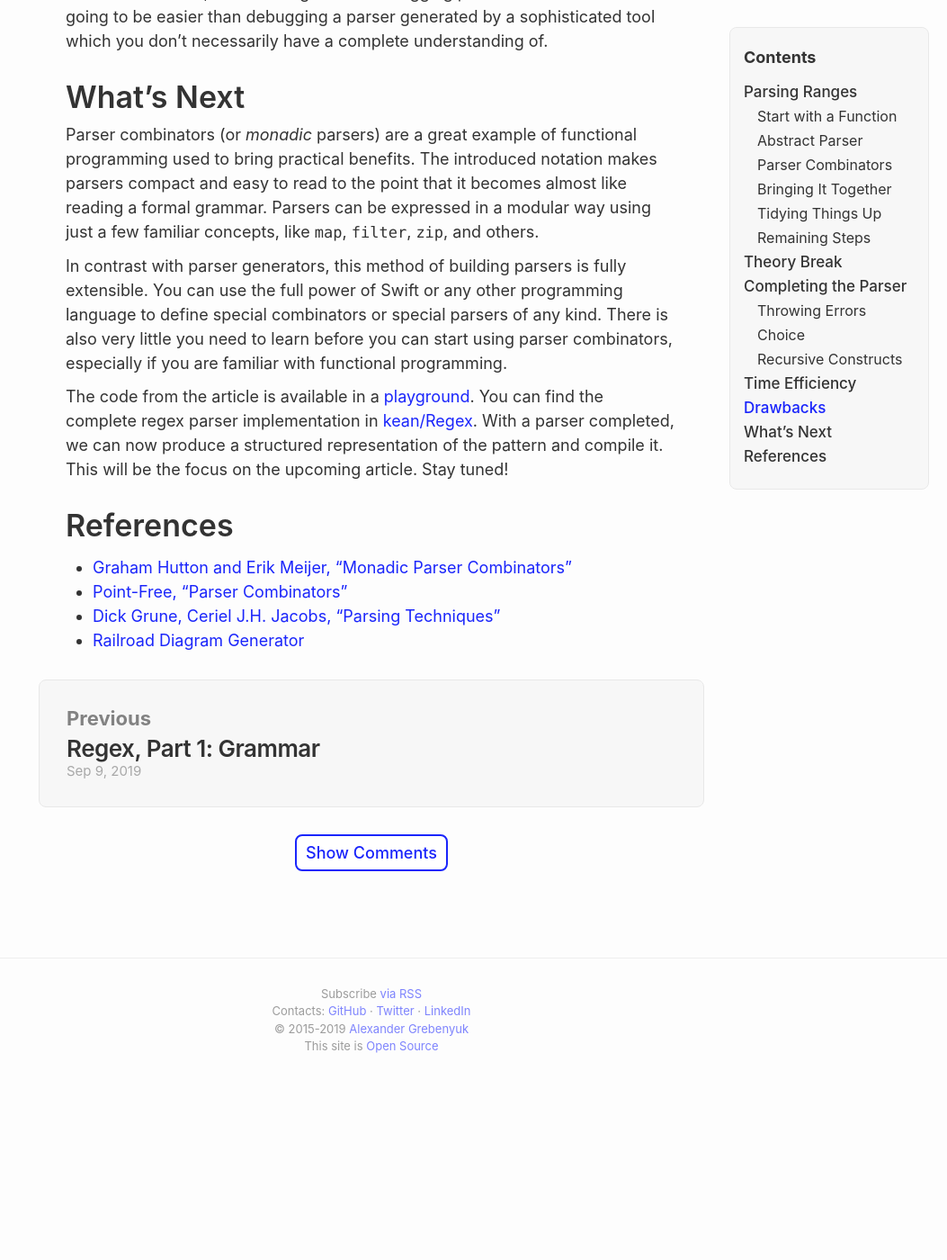
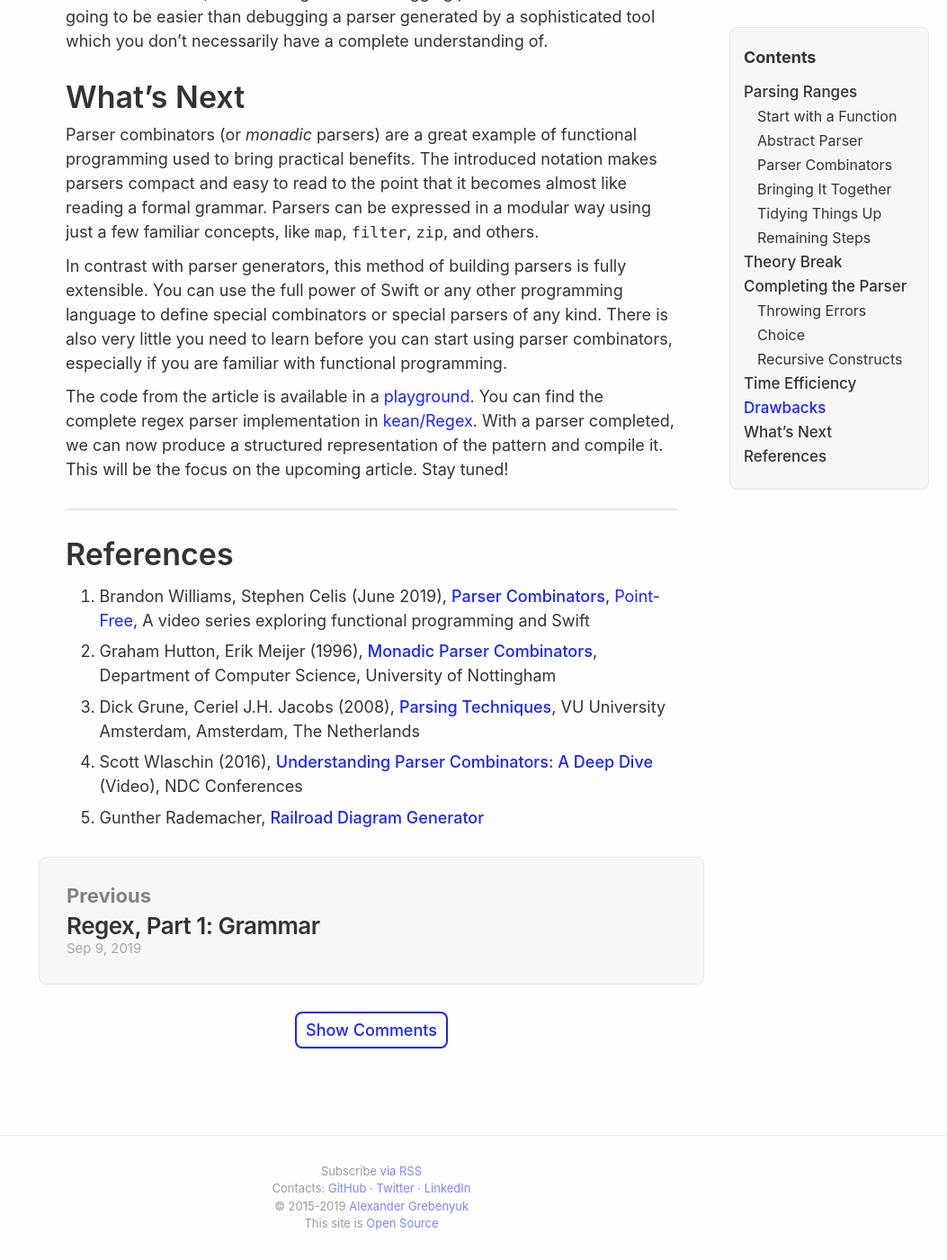
Before and after one commit to hyling/kean.github.io, a Jekyll site: the page built from _posts/2019-09-15-regex-parser.markdown, in a window 1280 px wide and 1400 px high, scrolled down 12831 px. Shown: the whole window at 90% size, without its empty margins (227-1280 px from the left). Built offline with Jekyll 4.4.1, drawn with Linux system fonts in a browser that asks for light colours; before the commit the page ends 14034 px from its top, so only the background shows below that.

Commit message:
A nicer way to display references

```diff
--- a/_posts/2019-09-15-regex-parser.markdown
+++ b/_posts/2019-09-15-regex-parser.markdown
@@ -513,9 +513,14 @@ In contrast with parser generators, this method of building parsers is fully ext
 
 The code from the article is available in a [playground]({{ site.url }}/playgrounds/parsers.zip). You can find the complete regex parser implementation in [kean/Regex](https://github.com/kean/Regex). With a parser completed, we can now produce a structured representation of the pattern and compile it. This will be the focus on the upcoming article. Stay tuned!
 
+<div class="References" markdown="1">
+
 ## References
 
-- [Graham Hutton and Erik Meijer, "Monadic Parser Combinators"](http://www.cs.nott.ac.uk/~pszgmh/monparsing.pdf)
-- [Point-Free, "Parser Combinators"](https://www.pointfree.co/episodes/ep62-parser-combinators-part-1)
-- [Dick Grune, Ceriel J.H. Jacobs, "Parsing Techniques"](https://dickgrune.com/Books/PTAPG_2nd_Edition/)
-- [Railroad Diagram Generator](https://www.bottlecaps.de/rr/ui)
+1. Brandon Williams, Stephen Celis (June 2019), [**Parser Combinators**](https://www.pointfree.co/episodes/ep62-parser-combinators-part-1), [Point-Free](https://www.pointfree.co), A video series exploring functional programming and Swift
+2. Graham Hutton, Erik Meijer (1996), [**Monadic Parser Combinators**](http://www.cs.nott.ac.uk/~pszgmh/monparsing.pdf), Department of Computer Science, University of Nottingham
+3. Dick Grune, Ceriel J.H. Jacobs (2008), [**Parsing Techniques**](https://dickgrune.com/Books/PTAPG_2nd_Edition/), VU University Amsterdam, Amsterdam, The Netherlands
+4. Scott Wlaschin (2016), [**Understanding Parser Combinators: A Deep Dive**](https://www.youtube.com/watch?v=RDalzi7mhdY) (Video), NDC Conferences
+5. Gunther Rademacher, [**Railroad Diagram Generator**](https://www.bottlecaps.de/rr/ui)
+
+</div>
--- a/_sass/_blog.scss
+++ b/_sass/_blog.scss
@@ -100,6 +100,20 @@ img.Screenshot {
     justify-content: center;
     @include media-query($on-mobile) {
         margin: 0.5 * $spacing-unit 0;
+    }
+}
+
+// References
+.References {
+    border-top: 2px solid $grey-color-light;
+    margin-top: $spacing-unit;
+
+    strong {
+        font-weight: 500;
+    }
+
+    li {
+        margin: 0.25 * $spacing-unit 0.25 * $spacing-unit;
     }
 }
 
```
Also changed, not shown: _posts/2019-09-09-regex-grammar.markdown (+7 -3 lines).
